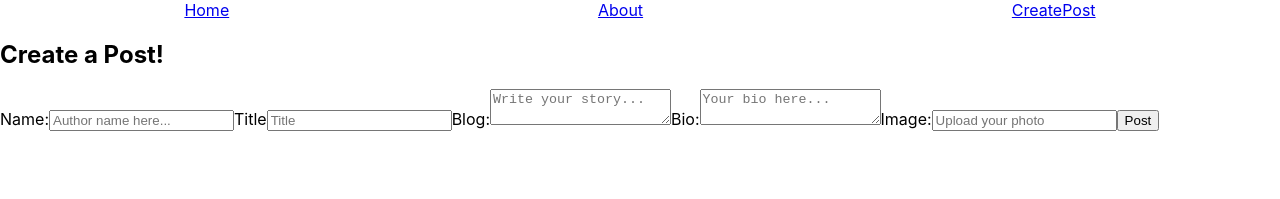
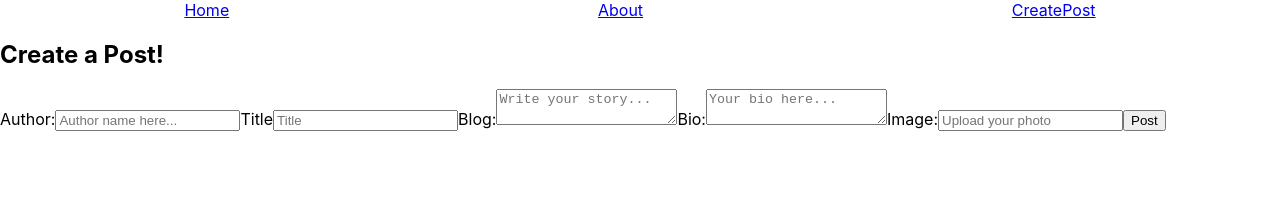
Before and after one commit to gdick0511/phase2-project, a React (Create React App) app in the folder phase2-project/: page /createpost in a window 1280 px wide. Shown: the top 199 px of the page. Built offline with nearby package versions, Linux system fonts and the light colour scheme; data requests are answered from the project's data file.

Commit message:
changes made to db.json and CreatPost component

```diff
--- a/phase2-project/db.json
+++ b/phase2-project/db.json
@@ -9,11 +9,12 @@
       "id": 1
     },
     {
-      "title": "I ",
-      "blogpost": "Am",
-      "bio": "Good",
-      "image": "Sir",
-      "id": 10
+      "author": "Kameron",
+      "title": "My First Blog",
+      "blogpost": "Here is my first Blog",
+      "bio": "I am from planet Earth",
+      "image": "https://encrypted-tbn0.gstatic.com/images?q=tbn:ANd9GcSZtvHGH0PqVF7Ml7UXmsW9wuZxa0IRHnm2HQ&usqp=CAU",
+      "id": 2
     }
   ]
 }
--- a/phase2-project/src/CreatePost.js
+++ b/phase2-project/src/CreatePost.js
@@ -3,7 +3,7 @@ import { useState } from "react"
 function CreatePost ({setBlogs}) {
 
     const [newBlogInfo, setNewBlogInfo] = useState({
-        name: '',
+        author: '',
         title: '',
         blogpost: '',
         bio: '',
@@ -46,9 +46,9 @@ function CreatePost ({setBlogs}) {
             <h2>Create a Post!</h2>
             <form onSubmit={handleSubmit}>
                 <label>
-                 Name:
+                 Author:
                     <input type="text"
-                    name="name"
+                    name="author"
                     value={newBlogInfo.author}
                     onChange={handleAdd}
                     placeholder="Author name here..."/>
```
